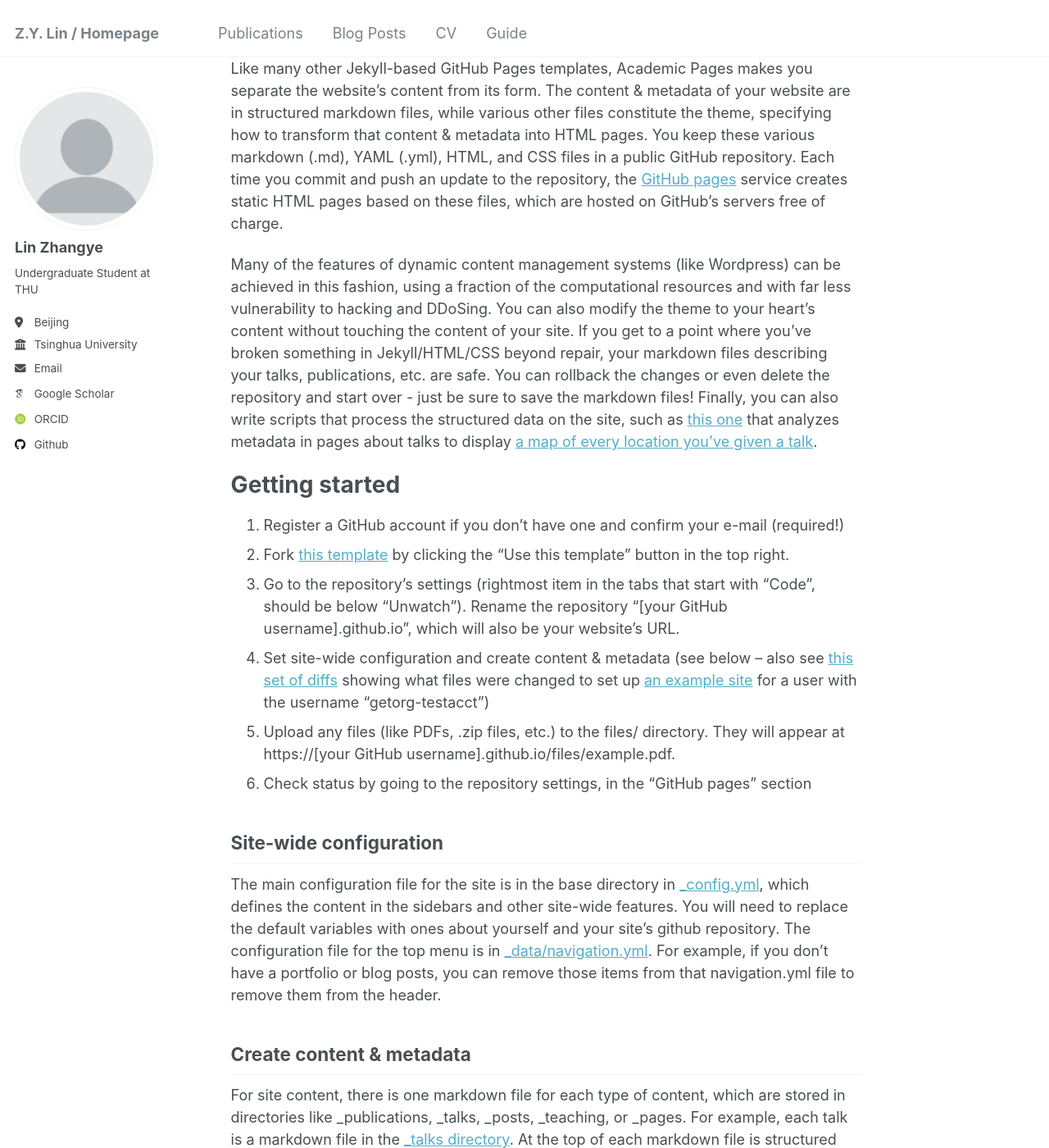
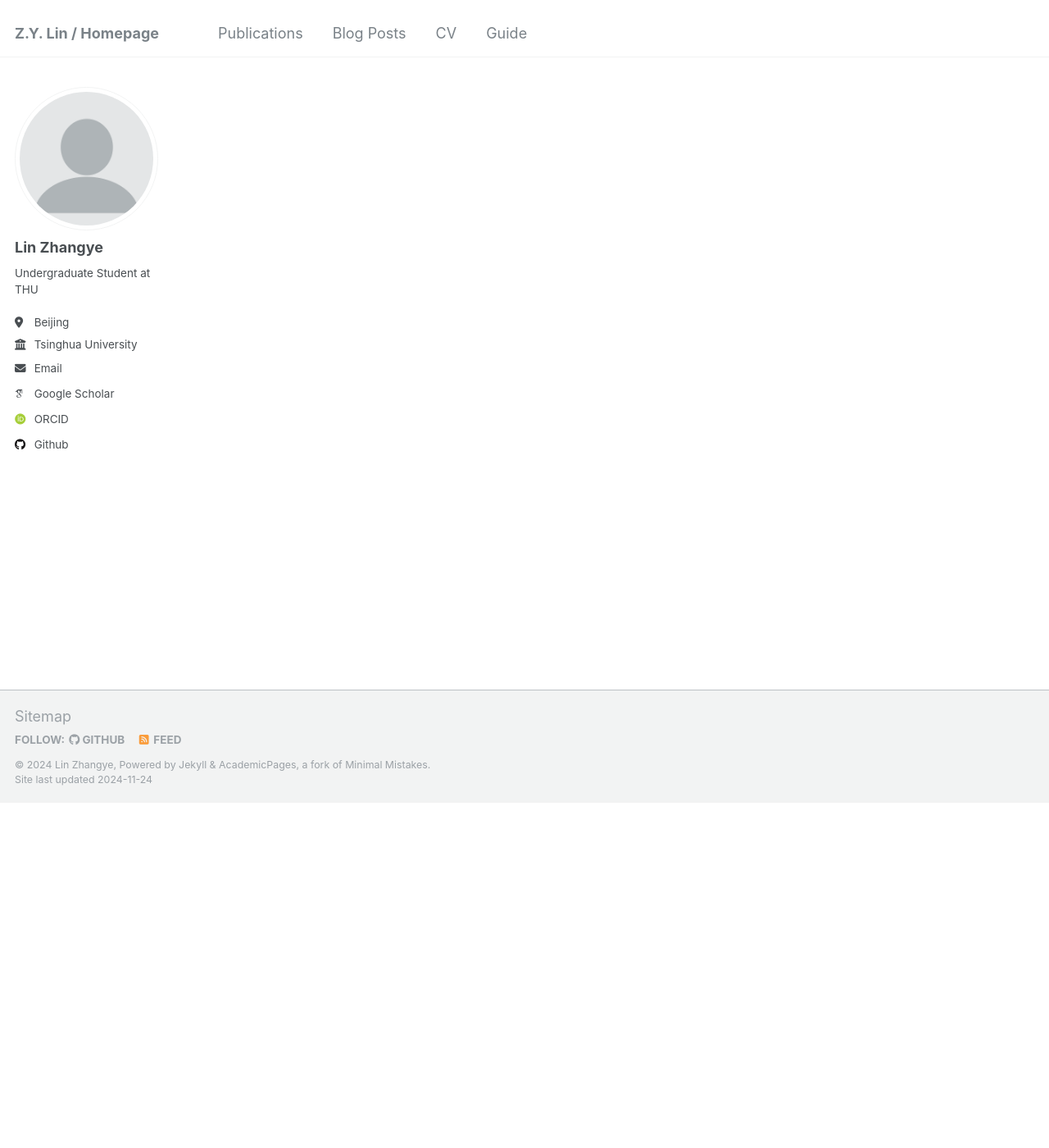
Before and after one commit to lin-zy23/lin-zy23.github.io, a Jekyll site: the page built from _pages/about.md, in a window 1280 px wide and 1400 px high, scrolled down 421 px. Shown: the whole window at 82% size. Built offline with Jekyll 4.4.1, drawn with Linux system fonts in a browser that asks for light colours; some web fonts are replaced; some of the changed text lies outside the part shown.

Commit message:
version2

```diff
--- a/_pages/about.md
+++ b/_pages/about.md
@@ -1,13 +1,13 @@
 ---
 permalink: /
-title: "Academic Pages is a ready-to-fork GitHub Pages template for academic personal websites"
+title: "Welcome to Z.Y. Lin's Personal Homepage!"
 author_profile: true
 redirect_from:
   - /about/
   - /about.html
 ---
 
-This is the front page of a website that is powered by the [Academic Pages template](https://github.com/academicpages/academicpages.github.io) and hosted on GitHub pages. [GitHub pages](https://pages.github.com) is a free service in which websites are built and hosted from code and data stored in a GitHub repository, automatically updating when a new commit is made to the repository. This template was forked from the [Minimal Mistakes Jekyll Theme](https://mmistakes.github.io/minimal-mistakes/) created by Michael Rose, and then extended to support the kinds of content that academics have: publications, talks, teaching, a portfolio, blog posts, and a dynamically-generated CV. You can fork [this template](https://github.com/academicpages/academicpages.github.io) right now, modify the configuration and markdown files, add your own PDFs and other content, and have your own site for free, with no ads!
+<!-- This is the front page of a website that is powered by the [Academic Pages template](https://github.com/academicpages/academicpages.github.io) and hosted on GitHub pages. [GitHub pages](https://pages.github.com) is a free service in which websites are built and hosted from code and data stored in a GitHub repository, automatically updating when a new commit is made to the repository. This template was forked from the [Minimal Mistakes Jekyll Theme](https://mmistakes.github.io/minimal-mistakes/) created by Michael Rose, and then extended to support the kinds of content that academics have: publications, talks, teaching, a portfolio, blog posts, and a dynamically-generated CV. You can fork [this template](https://github.com/academicpages/academicpages.github.io) right now, modify the configuration and markdown files, add your own PDFs and other content, and have your own site for free, with no ads!
 
 A data-driven personal website
 ======
@@ -42,7 +42,7 @@ How to edit your site's GitHub repository
 Many people use a git client to create files on their local computer and then push them to GitHub's servers. If you are not familiar with git, you can directly edit these configuration and markdown files directly in the github.com interface. Navigate to a file (like [this one](https://github.com/academicpages/academicpages.github.io/blob/master/_talks/2012-03-01-talk-1.md) and click the pencil icon in the top right of the content preview (to the right of the "Raw | Blame | History" buttons). You can delete a file by clicking the trashcan icon to the right of the pencil icon. You can also create new files or upload files by navigating to a directory and clicking the "Create new file" or "Upload files" buttons.
 
 Example: editing a markdown file for a talk
-![Editing a markdown file for a talk](/images/editing-talk.png)
+![Editing a markdown file for a talk](/images/editing-talk.png) -->
 
 For more info
 ------
```
